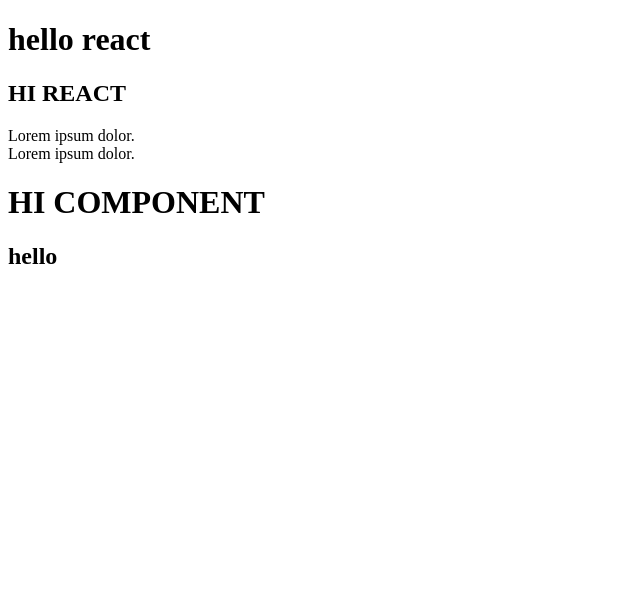
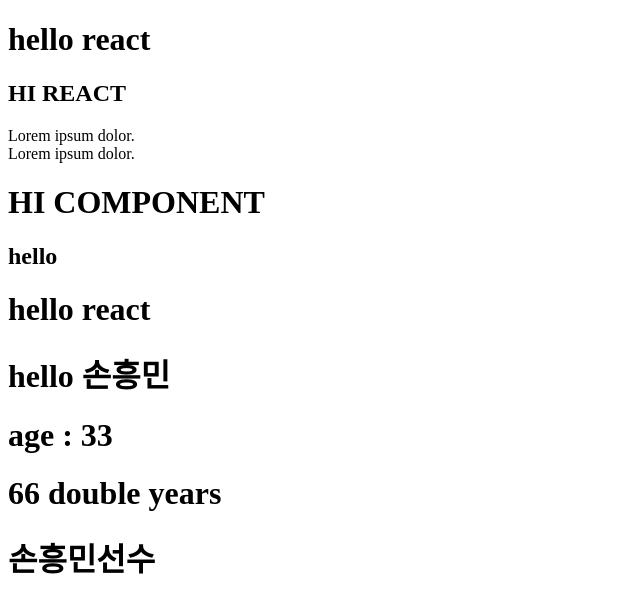
Before and after one commit to Seunggyo/react20231031, a React (Create React App) app: page / in a window 1280 px wide. Shown: the top 612 px of the page, without its empty margins (0-640 px from the left). Built offline with nearby package versions, Linux system fonts and the light colour scheme.

Commit message:
jsx에서 js코드 작성은 {}를 사용한다.

```diff
--- a/src/App.js
+++ b/src/App.js
@@ -1,3 +1,22 @@
+function MyComp2() {
+  let name = "손흥민";
+  let age = 33;
+
+  // jsx 에서 js 코드 작성 하기 위한 기호 {}
+  return (
+    <>
+      <h1>hello react</h1>
+      <h1>hello {name}</h1>
+      <h1>age : {age}</h1>
+      <h1>{age * 2} double years</h1>
+      <h1>{name + "선수"}</h1>
+      {/*
+      중괄호는 자바스크립트 코드이기 때문에 코드 블럭이 이런식으로 생겼다
+      */}
+    </>
+  );
+}
+
 function App() {
   // component : html을 감싸고 있는 함수
   // jsx에서 태그 사용시 꼭 태그 종료를 해야함
@@ -11,6 +30,7 @@ function App() {
         Lorem ipsum dolor.
       </p>
       <MyComp />
+      <MyComp2 />
     </div>
   );
 }
```
